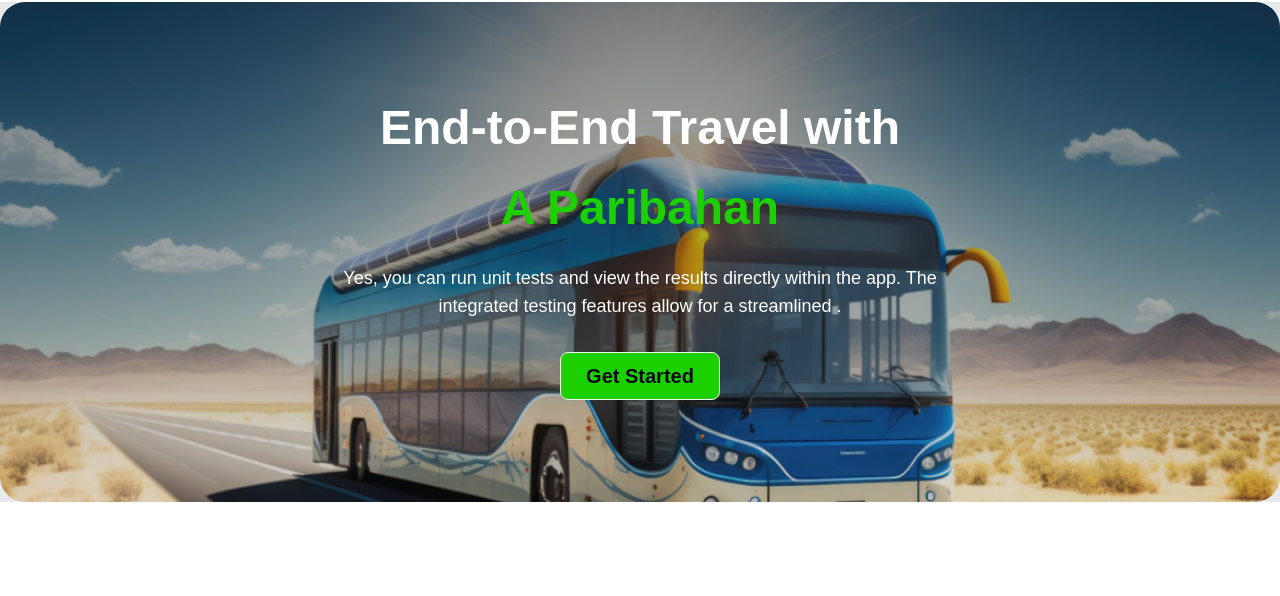
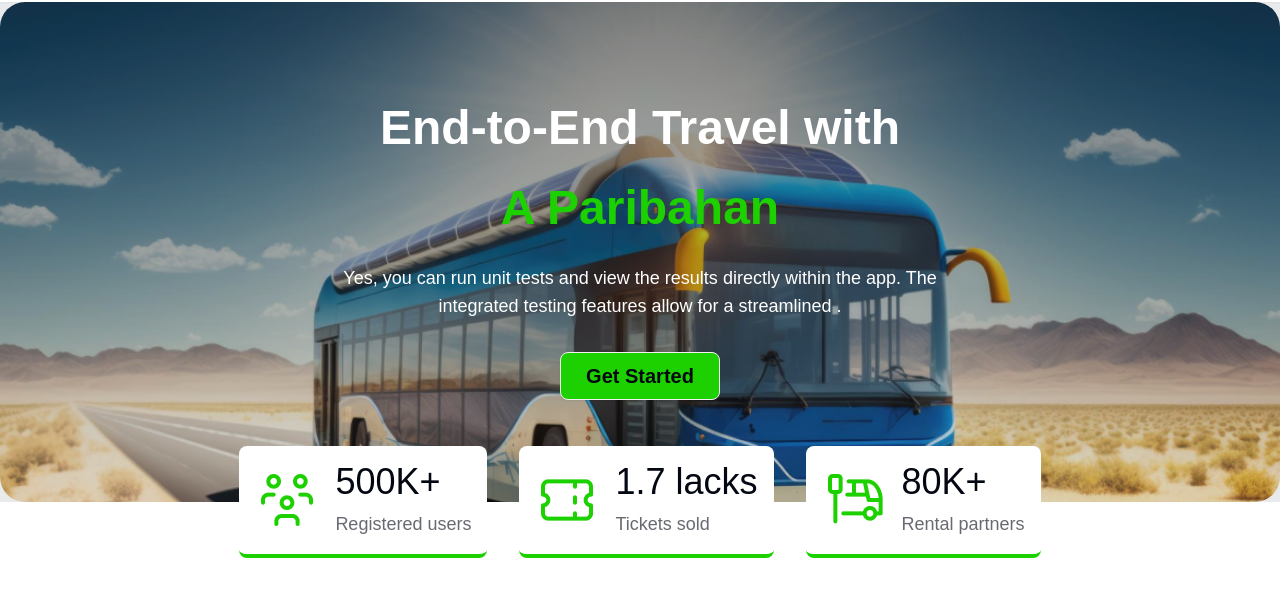
Before and after one commit to AirinNila/smart-ticketing, a plain HTML site: page index.html in a window 1280 px wide. Shown: the part 66-662 px from the top of the page. Drawn offline with nearby package versions, Linux system fonts and the light colour scheme.

Commit message:
added review

```diff
--- a/index.html
+++ b/index.html
@@ -74,6 +74,7 @@
         </div>
       </nav>
       <!-- banner -->
+       <section>
       <div
       class="hero w-full h-[300px] md:h-[500px] rounded-[25px]"
       style="background-image: url(./images/banner.png);">
@@ -89,6 +90,38 @@
         </div>
       </div>
     </div>
+    <!-- review -->
+     <div class="flex flex-col md:flex-row md:justify-center gap-8 md:relative md:bottom-14">
+      <div class="flex justify-between bg-white rounded-lg p-4 border-b-4 border-primary gap-4">
+        <div class="flex justify-center items-center">
+          <img src="./images/people.png" alt="icon">
+        </div>
+        <div class="flex flex-col justify-center gap-2">
+          <h2 class="text-4xl text-des">500K+</h2>
+          <p class="text-lg text-[#03071299]">Registered users</p>
+        </div>
+      </div>
+      <!-- 2 -->
+      <div class="flex justify-between bg-white rounded-lg p-4 border-b-4 border-primary gap-4">
+        <div class="flex justify-center items-center">
+          <img src="./images/ticket-cupon.png" alt="icon">
+        </div>
+        <div class="flex flex-col justify-center gap-2">
+          <h2 class="text-4xl text-des">1.7 lacks</h2>
+          <p class="text-lg text-[#03071299]">Tickets sold</p>
+        </div>
+      </div>
+      <div class="flex justify-between bg-white rounded-lg p-4 border-b-4 border-primary gap-4">
+        <div class="flex justify-center items-center">
+          <img src="./images/stoppage.png" alt="icon">
+        </div>
+        <div class="flex flex-col justify-center gap-2">
+          <h2 class="text-4xl text-des">80K+</h2>
+          <p class="text-lg text-[#03071299]">Rental partners</p>
+        </div>
+      </div>
+     </div>
+  </section>
 
     </header>
 
```
